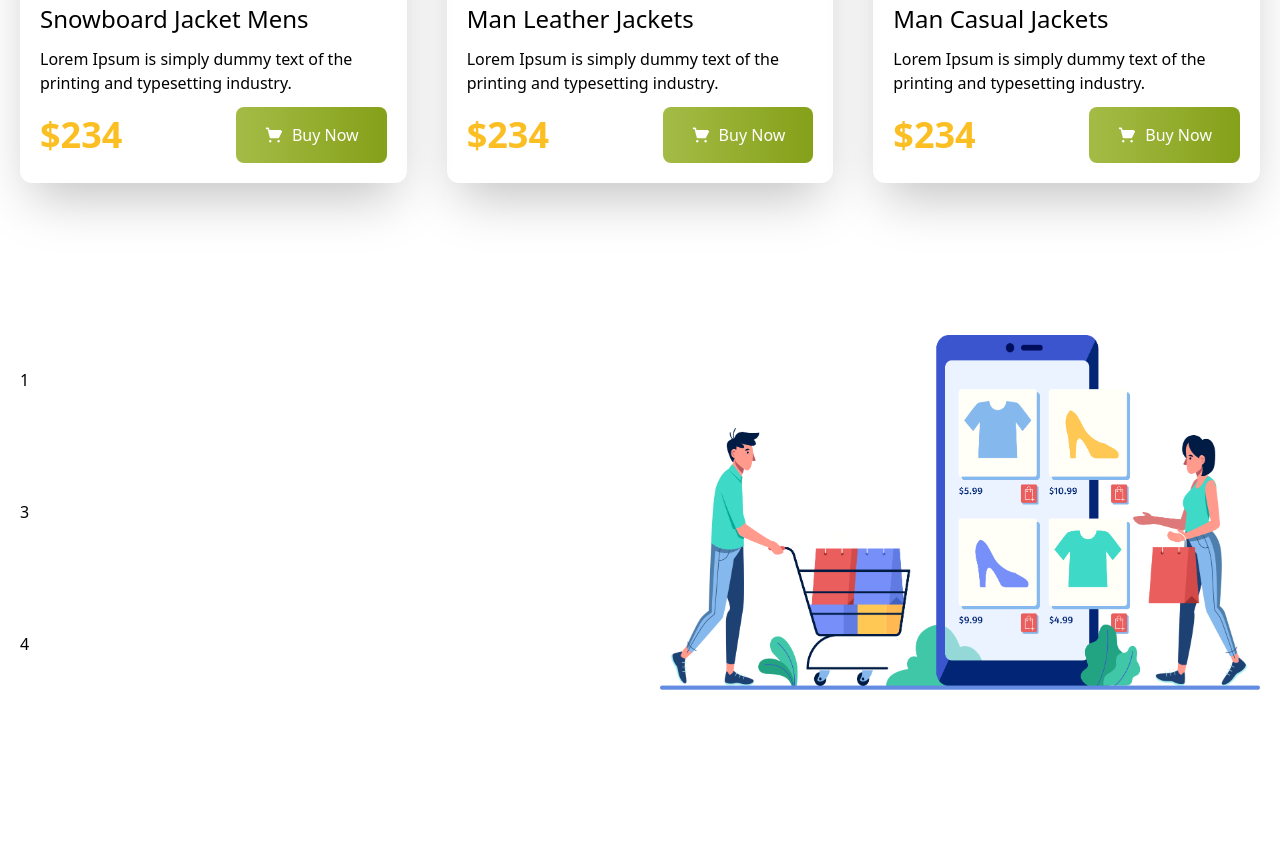
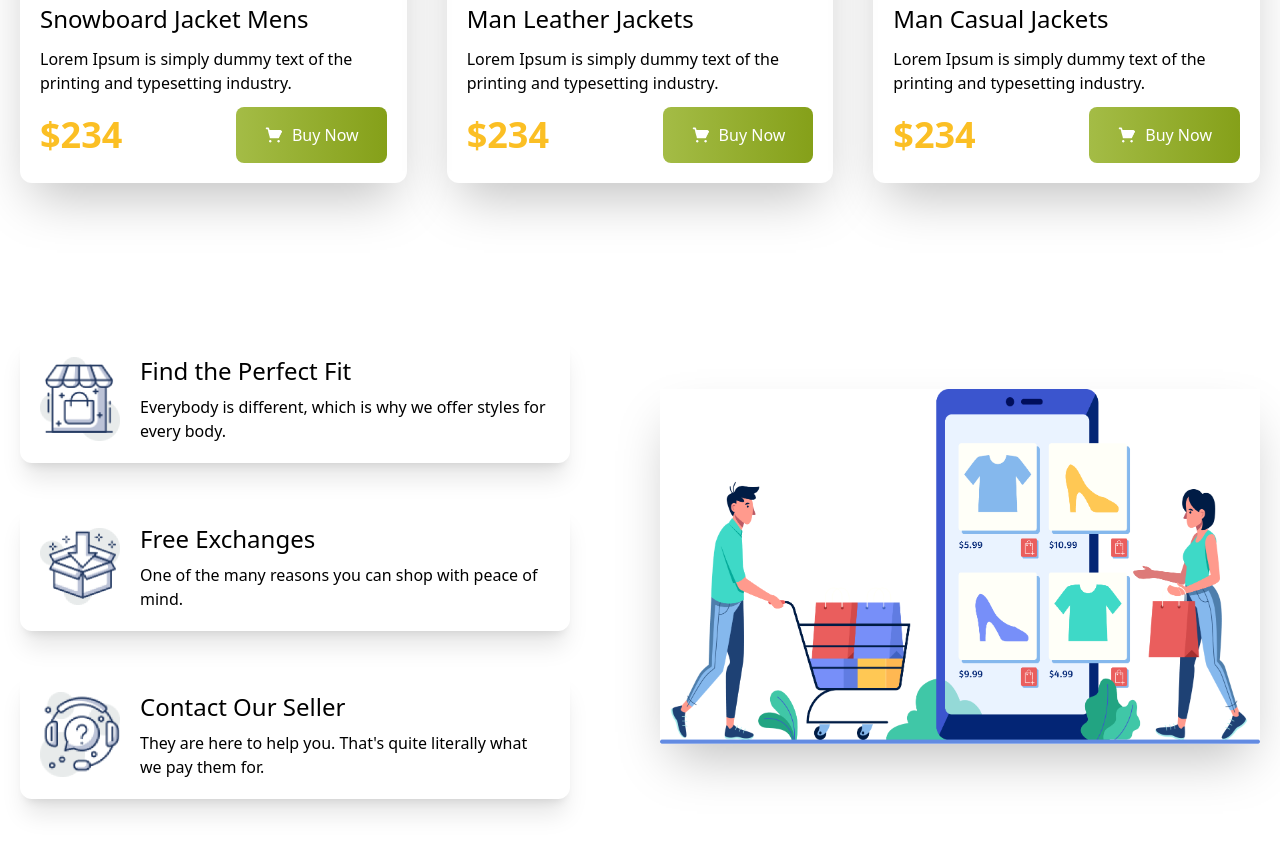
Before and after one commit to rijwanulalam/penguin-fashion-tail, a plain HTML site: page index.html in a window 1280 px wide. Shown: the part 2022-2875 px from the top of the page. Before the commit the page ends 2824 px from the top, so only its background shows below. Drawn offline with nearby package versions, Linux system fonts and the light colour scheme.

Commit message:
customer section added

```diff
--- a/index.html
+++ b/index.html
@@ -1,5 +1,6 @@
 <!DOCTYPE html>
 <html lang="en">
+
 <head>
     <meta charset="UTF-8">
     <meta name="viewport" content="width=device-width, initial-scale=1.0">
@@ -7,6 +8,7 @@
     <!-- Tailwind css -->
     <script src="https://cdn.tailwindcss.com"></script>
 </head>
+
 <body>
     <header class="bg-rose-200/25">
         <!-- nav -->
@@ -23,14 +25,18 @@
         </nav>
         <!-- banner -->
 
-            <div class="flex flex-col md:flex-row  items-center text-center md:text-left px-3 container mx-auto pt-10 pb-28">
+        <div
+            class="flex flex-col md:flex-row  items-center text-center md:text-left px-3 container mx-auto pt-10 pb-28">
             <div class="order-2 md:order-1 md:w-2/4 max-sm:pt-10">
                 <h1 class="uppercase text-6xl font-bold"><span class="text-amber-400">Be the penguins</span>
                     <br>
                     of winter
                 </h1>
-                    <p class="md:w-2/3 font-normal leading-7 py-5">Lorem ipsum dolor sit, amet consectetur adipisicing elit. Assumenda iusto facilis sed sapiente suscipit necessitatibus!</p>
-                    <button class="max-sm:mx-auto font-medium text-white bg-gradient-to-r from-[#A4BC46] to-[#85A019] rounded-lg px-7 py-4 flex items-center" type="button"><img class="w-5 mr-2" src="icons/shopping-cart 1.png" alt=""> Buy Now</button>
+                <p class="md:w-2/3 font-normal leading-7 py-5">Lorem ipsum dolor sit, amet consectetur adipisicing elit.
+                    Assumenda iusto facilis sed sapiente suscipit necessitatibus!</p>
+                <button
+                    class="max-sm:mx-auto font-medium text-white bg-gradient-to-r from-[#A4BC46] to-[#85A019] rounded-lg px-7 py-4 flex items-center"
+                    type="button"><img class="w-5 mr-2" src="icons/shopping-cart 1.png" alt=""> Buy Now</button>
             </div>
             <div class="order-1 md:order-2">
                 <img class="" src="images/model.png" alt="">
@@ -51,7 +57,9 @@
                     <p class="py-3">Lorem Ipsum is simply dummy text of the printing and typesetting industry.</p>
                     <div class="flex items-center justify-between">
                         <p class="text-4xl font-bold text-amber-400">$234</p>
-                        <button class=" font-medium text-white bg-gradient-to-r from-[#A4BC46] to-[#85A019] rounded-lg px-7 py-4 flex items-center" type="button"><img class="w-5 mr-2" src="icons/shopping-cart 1.png" alt=""> Buy Now</button>
+                        <button
+                            class=" font-medium text-white bg-gradient-to-r from-[#A4BC46] to-[#85A019] rounded-lg px-7 py-4 flex items-center"
+                            type="button"><img class="w-5 mr-2" src="icons/shopping-cart 1.png" alt=""> Buy Now</button>
                     </div>
                 </div>
                 <div class="p-5 border-0 rounded-xl shadow-2xl ">
@@ -62,7 +70,9 @@
                     <p class="py-3">Lorem Ipsum is simply dummy text of the printing and typesetting industry.</p>
                     <div class="flex items-center justify-between">
                         <p class="text-4xl font-bold text-amber-400">$234</p>
-                        <button class=" font-medium text-white bg-gradient-to-r from-[#A4BC46] to-[#85A019] rounded-lg px-7 py-4 flex items-center" type="button"><img class="w-5 mr-2" src="icons/shopping-cart 1.png" alt=""> Buy Now</button>
+                        <button
+                            class=" font-medium text-white bg-gradient-to-r from-[#A4BC46] to-[#85A019] rounded-lg px-7 py-4 flex items-center"
+                            type="button"><img class="w-5 mr-2" src="icons/shopping-cart 1.png" alt=""> Buy Now</button>
                     </div>
                 </div>
                 <div class="p-5 border-0 rounded-xl shadow-2xl ">
@@ -73,7 +83,9 @@
                     <p class="py-3">Lorem Ipsum is simply dummy text of the printing and typesetting industry.</p>
                     <div class="flex items-center justify-between">
                         <p class="text-4xl font-bold text-amber-400">$234</p>
-                        <button class=" font-medium text-white bg-gradient-to-r from-[#A4BC46] to-[#85A019] rounded-lg px-7 py-4 flex items-center" type="button"><img class="w-5 mr-2" src="icons/shopping-cart 1.png" alt=""> Buy Now</button>
+                        <button
+                            class=" font-medium text-white bg-gradient-to-r from-[#A4BC46] to-[#85A019] rounded-lg px-7 py-4 flex items-center"
+                            type="button"><img class="w-5 mr-2" src="icons/shopping-cart 1.png" alt=""> Buy Now</button>
                     </div>
                 </div>
             </div>
@@ -90,7 +102,9 @@
                     <p class="py-3">Lorem Ipsum is simply dummy text of the printing and typesetting industry.</p>
                     <div class="flex items-center justify-between">
                         <p class="text-4xl font-bold text-amber-400">$234</p>
-                        <button class=" font-medium text-white bg-gradient-to-r from-[#A4BC46] to-[#85A019] rounded-lg px-7 py-4 flex items-center" type="button"><img class="w-5 mr-2" src="icons/shopping-cart 1.png" alt=""> Buy Now</button>
+                        <button
+                            class=" font-medium text-white bg-gradient-to-r from-[#A4BC46] to-[#85A019] rounded-lg px-7 py-4 flex items-center"
+                            type="button"><img class="w-5 mr-2" src="icons/shopping-cart 1.png" alt=""> Buy Now</button>
                     </div>
                 </div>
                 <div class="p-5 border-0 rounded-xl shadow-2xl ">
@@ -101,7 +115,9 @@
                     <p class="py-3">Lorem Ipsum is simply dummy text of the printing and typesetting industry.</p>
                     <div class="flex items-center justify-between">
                         <p class="text-4xl font-bold text-amber-400">$234</p>
-                        <button class=" font-medium text-white bg-gradient-to-r from-[#A4BC46] to-[#85A019] rounded-lg px-7 py-4 flex items-center" type="button"><img class="w-5 mr-2" src="icons/shopping-cart 1.png" alt=""> Buy Now</button>
+                        <button
+                            class=" font-medium text-white bg-gradient-to-r from-[#A4BC46] to-[#85A019] rounded-lg px-7 py-4 flex items-center"
+                            type="button"><img class="w-5 mr-2" src="icons/shopping-cart 1.png" alt=""> Buy Now</button>
                     </div>
                 </div>
                 <div class="p-5 border-0 rounded-xl shadow-2xl ">
@@ -112,18 +128,46 @@
                     <p class="py-3">Lorem Ipsum is simply dummy text of the printing and typesetting industry.</p>
                     <div class="flex items-center justify-between">
                         <p class="text-4xl font-bold text-amber-400">$234</p>
-                        <button class=" font-medium text-white bg-gradient-to-r from-[#A4BC46] to-[#85A019] rounded-lg px-7 py-4 flex items-center" type="button"><img class="w-5 mr-2" src="icons/shopping-cart 1.png" alt=""> Buy Now</button>
+                        <button
+                            class=" font-medium text-white bg-gradient-to-r from-[#A4BC46] to-[#85A019] rounded-lg px-7 py-4 flex items-center"
+                            type="button"><img class="w-5 mr-2" src="icons/shopping-cart 1.png" alt=""> Buy Now</button>
                     </div>
                 </div>
             </div>
         </section>
         <!-- customer section -->
         <section class="container mx-auto my-28 px-5">
-            <div class="grid grid-cols-1 md:grid-cols-2 gap-10 items-center gap-10">
-                <div class="max-md:order-2">1</div>
-                <div class="row-span-3 max-md:order-1"><img src="images/shopping.png" alt=""></div>
-                <div class="order-3">3</div>
-                <div class="order-4">4</div>
+            <div class="grid grid-cols-1 md:grid-cols-2 gap-10 items-center gap-10 max-sm:justify-items-center">
+                <div class="max-md:order-2 flex items-center p-5 space-x-5 shadow-xl w-11/12 rounded-xl">
+                    <img class="w-20" src="icons/house.png" alt="">
+                    <div>
+                        <h1 class="text-2xl font-medium mb-2">Find the Perfect Fit</h1>
+                        <p class="font-normal">Everybody is different, which is why we offer styles for every body.
+                        </p>
+                    </div>
+                </div>
+                <div class="row-span-3 max-md:order-1 shadow-2xl">
+                    <img src="images/shopping.png" alt="">
+                </div>
+                <div class="order-3 flex items-center p-5 space-x-5 shadow-xl w-11/12 rounded-xl">
+                    <img class="w-20" src="icons/box.png" alt="">
+                    <div>
+                        <h1 class="text-2xl font-medium mb-2">Free Exchanges</h1>
+                        <p class="font-normal">One of the many reasons you can shop
+                            with peace of mind.
+                        </p>
+                    </div>
+                </div>
+                <div class="order-4 flex items-center p-5 space-x-5 shadow-xl w-11/12 rounded-xl">
+                    <img class="w-20" src="icons/question.png" alt="">
+                    <div>
+                        <h1 class="text-2xl font-medium mb-2">Contact Our Seller</h1>
+                        <p class="font-normal">They are here to help you. That's quite
+                            literally what we pay them for.
+                        </p>
+                    </div>
+                </div>
+
             </div>
         </section>
     </main>
@@ -131,4 +175,5 @@
 
     </footer>
 </body>
+
 </html>
```
Lines whose indentation alone changed are shown as unchanged.
